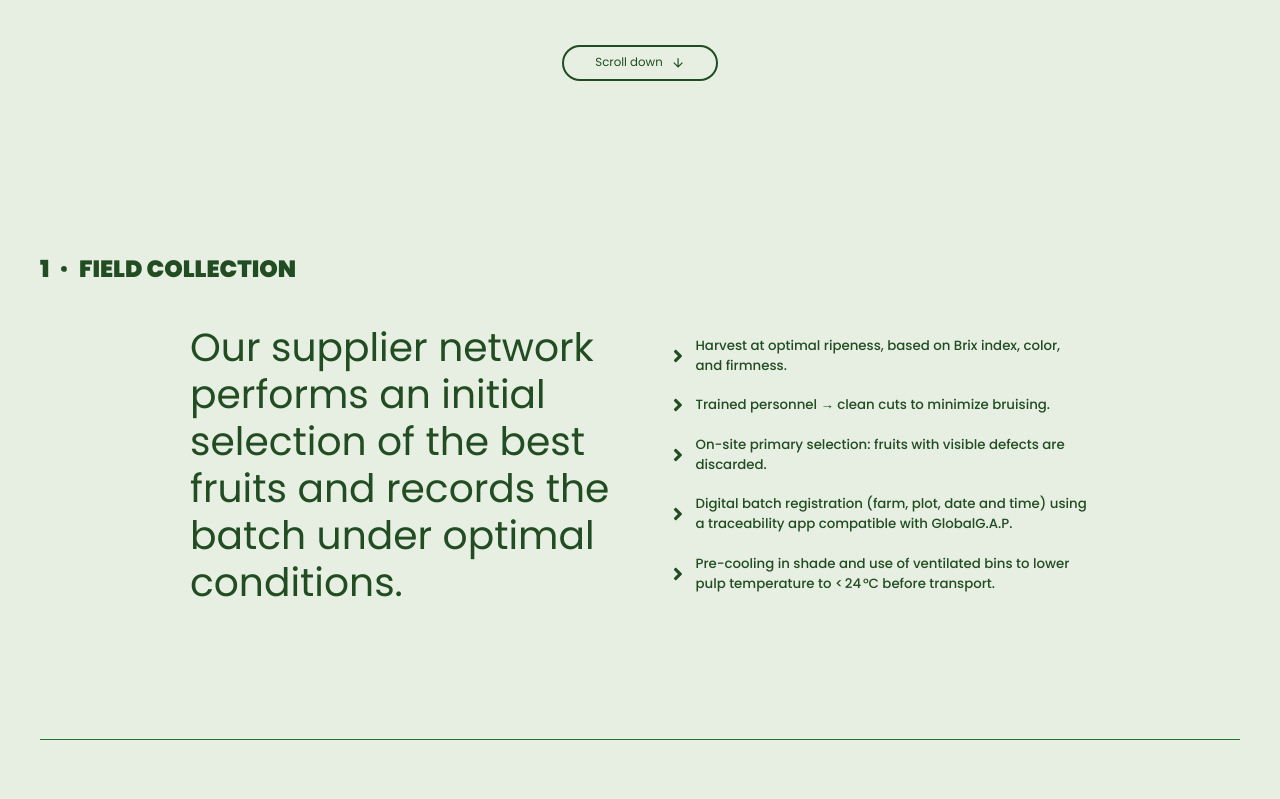
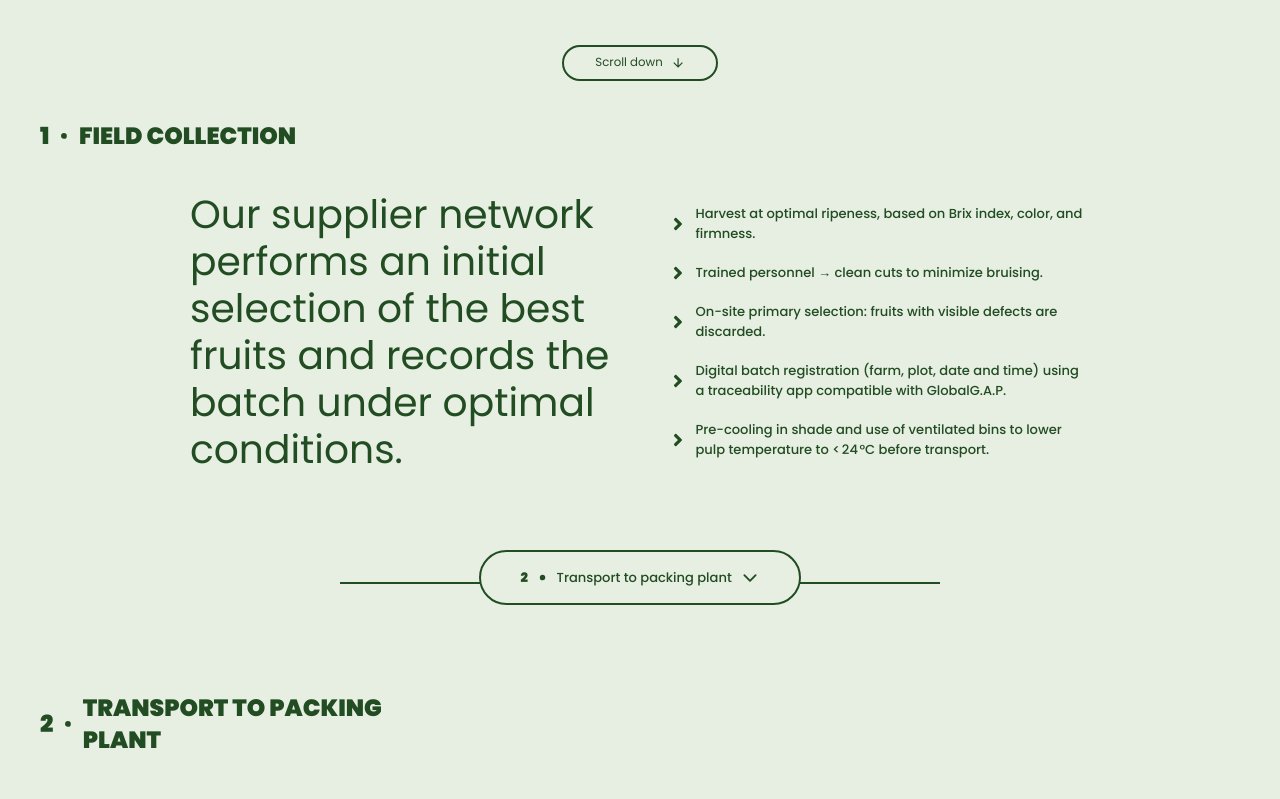
Before and after one commit to FPTPanama/fresh-food, a Next.js app: page /en/logistic in a window 1280 px wide. Shown: the part 680-1479 px from the top of the page. Built offline with nearby package versions, Linux system fonts and the light colour scheme.

Commit message:
logistic advance

```diff
--- a/app/[locale]/logistic/page.js
+++ b/app/[locale]/logistic/page.js
@@ -2,7 +2,9 @@ import GeneralLayout from '@/components/general-layout/general-layout';
 import { getDictionary } from '@/lib/getDictionary';
 import ScrollButton from 'components/scroll-button/scroll-down';
 import { PiFarmFill } from 'react-icons/pi';
-import { FaTruckField, FaBoxesPacking, FaShip, FaTruckArrowRight } from 'react-icons/fa6';
+import { FaTruckField, FaBoxesPacking, FaShip, FaTruckArrowRight, FaTruckArrowDown } from 'react-icons/fa6';
+import { IoChevronDownOutline } from 'react-icons/io5';
+
 import { MdHouseboat } from 'react-icons/md';
 import { TbPointFilled } from 'react-icons/tb';
 import { PiShippingContainerFill } from 'react-icons/pi';
@@ -10,6 +12,7 @@ import { FaTruckLoading } from 'react-icons/fa';
 import { FaAngleRight } from 'react-icons/fa';
 import Image from 'next/image';
 import React from 'react';
+import TitleScrollDisplay from 'components/title-scroll-display/title-scroll-display';
 
 const Logistic = async ({ params }) => {
   const { locale } = await params;
@@ -90,19 +93,16 @@ const Logistic = async ({ params }) => {
             </div>
           </div>
         </section>
-        <section className="flex flex-col w-full gap-20">
+        <section className="flex flex-col w-full gap-36">
           {ruta_tropical.map((step, key) => {
             return (
-              <div
-                style={{ height: 'calc(100vh - 180px)' }}
-                key={key}
-                className="flex flex-col w-full items-center justify-center gap-10 border-greenlight border-b"
-              >
+              <div key={key} className="flex flex-col w-full items-center justify-between gap-10 h-3/4">
                 <div className="flex items-center justify-start gap-2 w-full">
                   <p className="font-black text-l-400">{key + 1}</p>
                   <TbPointFilled />
-                  <p className="text-l-400 font-black">{step.title.toUpperCase()}</p>
+                  <p className="text-l-400 font-black max-w-[300px]">{step.title.toUpperCase()}</p>
                 </div>
+                <div className="flex flex-col justify-between items-center w-full">
                   <div className="flex w-3/4 gap-10">
                     <div className="flex flex-col items-start justify-center w-full">
                       <p className="text-l-600 font-reg">{step.description}</p>
@@ -119,6 +119,16 @@ const Logistic = async ({ params }) => {
                     </div>
                   </div>
                 </div>
+                <div className="flex items-center justify-center h-10 w-full">
+                  {key < ruta_tropical.length - 1 && (
+                    <div className="flex flex-col items-center justify-center w-full relative h-14 top-6">
+                      <TitleScrollDisplay title={ruta_tropical[key + 1]?.title} number={key + 2} />
+
+                      <div className="flex h-[1px] items-center justify-center w-2/4 border-greendark border" />
+                    </div>
+                  )}
+                </div>
+              </div>
             );
           })}
         </section>
--- /dev/null
+++ b/components/title-scroll-display/title-scroll-display.js
@@ -0,0 +1,25 @@
+'use client';
+import React from 'react';
+import { motion } from 'framer-motion';
+import { TbPointFilled } from 'react-icons/tb';
+import { IoChevronDownOutline } from 'react-icons/io5';
+
+const TitleScrollDisplay = ({ title, number }) => {
+  return (
+    <motion.div
+      initial={{ opacity: 0, y: 50 }}
+      whileInView={{ opacity: 1, y: 0 }}
+      viewport={{ once: false, amount: 0.2 }}
+      transition={{ duration: 0.3 }}
+    >
+      <div className="h-14 relative top-6 flex items-center justify-center border-greendark border-2 rounded-full gap-2 z-10 bg-fresh px-10 py-3">
+        <p className="font-black">{number}</p>
+        <TbPointFilled />
+        <p>{title}</p>
+        <IoChevronDownOutline size={20} />
+      </div>
+    </motion.div>
+  );
+};
+
+export default TitleScrollDisplay;
--- a/package.json
+++ b/package.json
@@ -13,6 +13,7 @@
     "autoprefixer": "^10.4.21",
     "classnames": "^2.5.1",
     "dayjs": "^1.11.13",
+    "framer-motion": "^12.23.12",
     "next": "15.2.4",
     "next-i18next": "^15.4.2",
     "postcss": "^8.5.3",
```
Also changed, not shown: 1 other file (tests, documents, lock files or other folders). Lines whose indentation alone changed are shown as unchanged.
